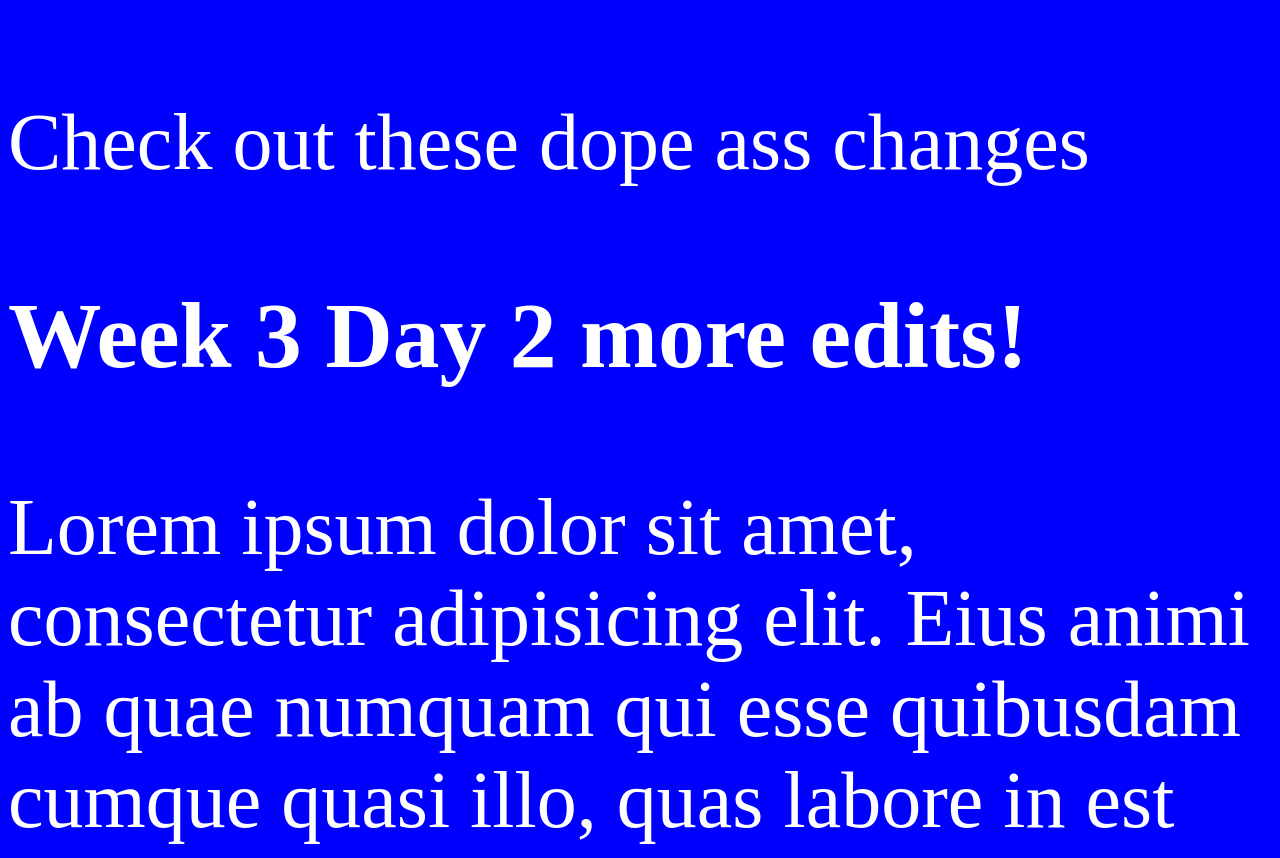
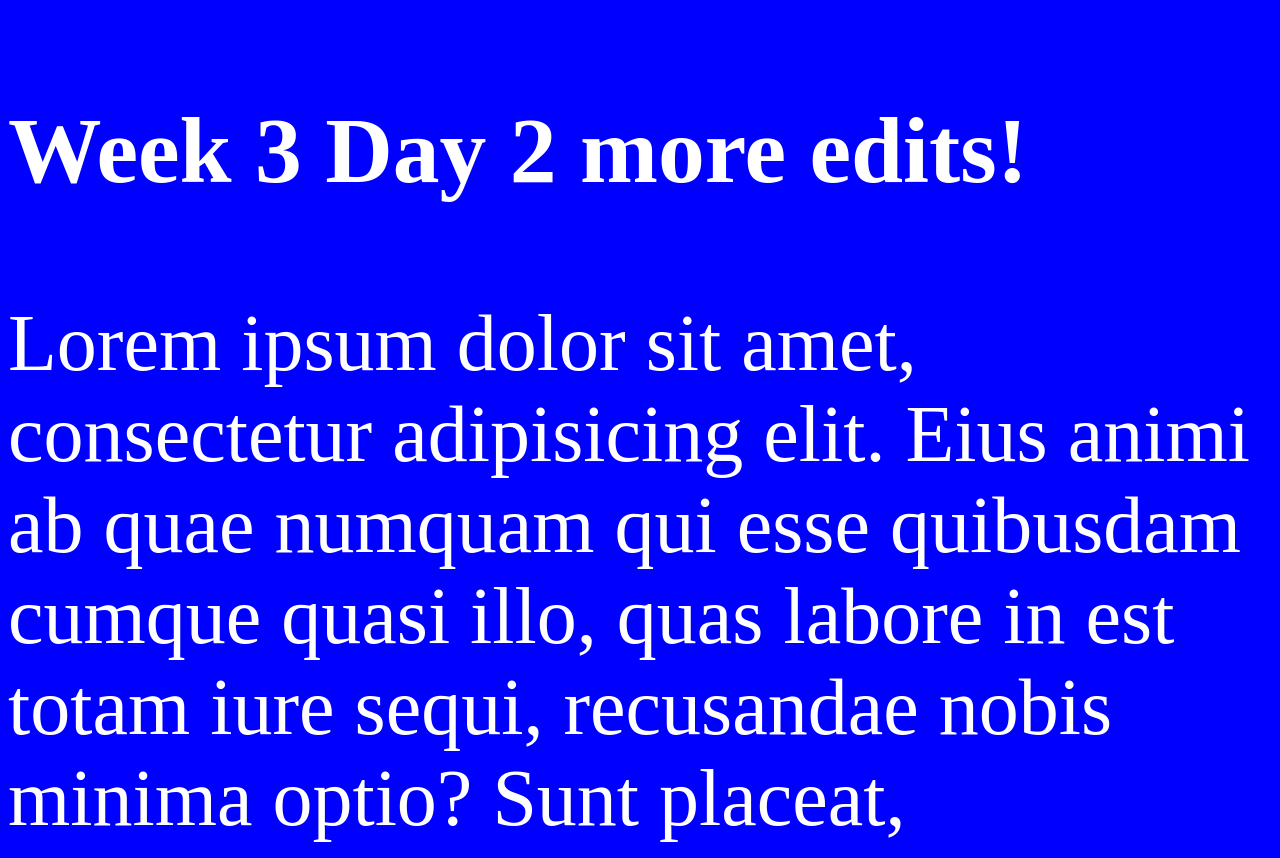
Before and after one commit to juliarwong/stunning-succotash, a plain HTML site: page index.html in a window 1280 px wide. Shown: the part 1001-1859 px from the top of the page. Drawn offline with Linux system fonts and the light colour scheme.

Commit message:
removed first paragraph

```diff
--- a/index.html
+++ b/index.html
@@ -10,7 +10,6 @@
 <body>
     <h1>First project in git repo WOO</h1>
     <h2>Adding some changes to this thing, HOW COOL!!!!</h2>
-    <p>Check out these dope ass changes</p>
     <h3>Week 3 Day 2 more edits!</h3>
     <p>Lorem ipsum dolor sit amet, consectetur adipisicing elit. Eius animi ab quae numquam qui esse quibusdam cumque quasi illo, quas labore in est totam iure sequi, recusandae nobis minima optio?
     Sunt placeat, assumenda aliquam maiores veritatis dolores incidunt doloremque ea iure alias mollitia suscipit quam vel deleniti dolore velit nemo quae molestias vitae maxime quis rerum nobis dicta! Accusantium, tempora?</p>
```
